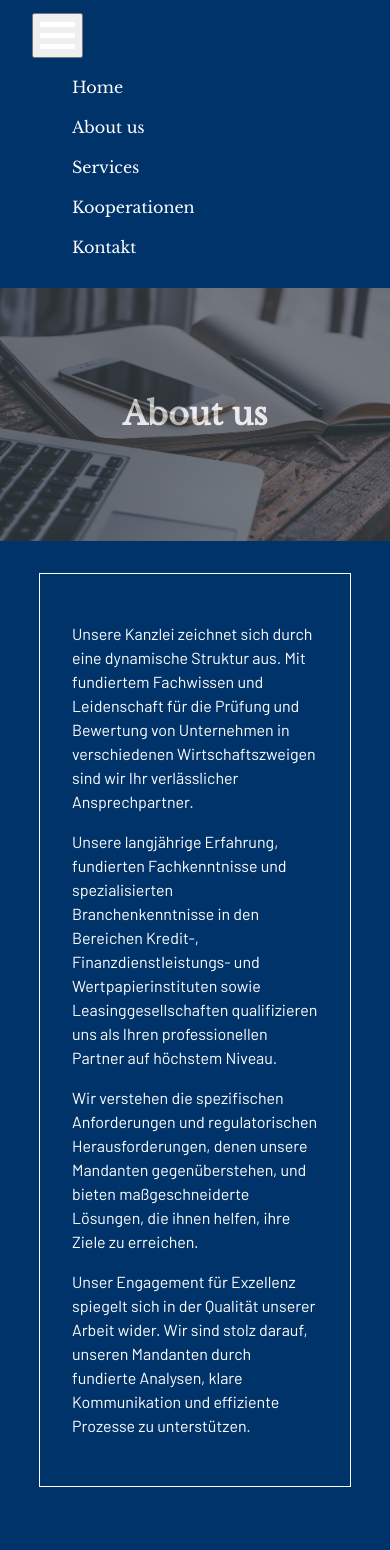
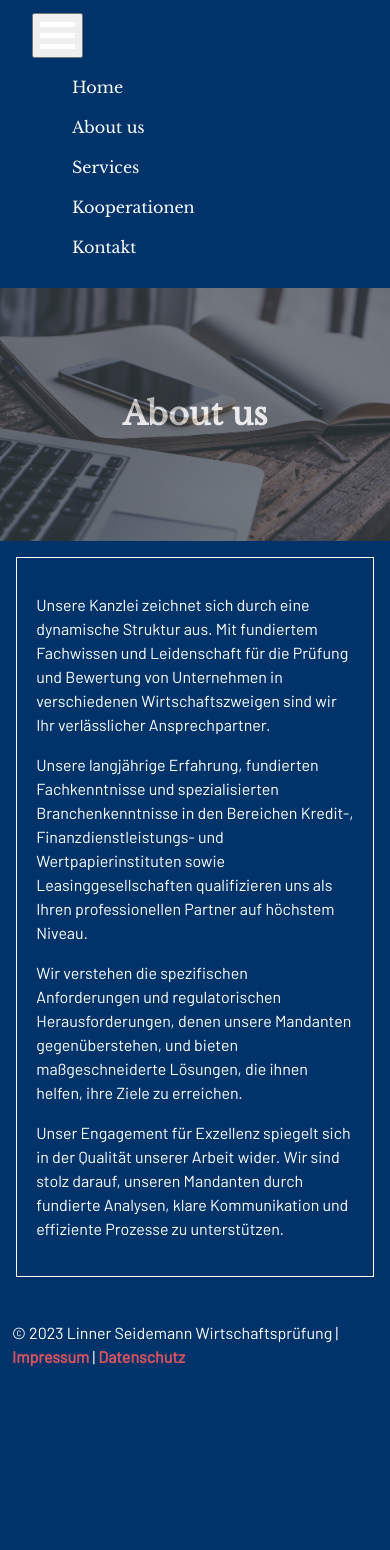
Before and after one commit to YinFromWuHanklan/lswpg.de, a SvelteKit app: page /about-us in a window 390 px wide. Shown: the top 1550 px of the page. After the commit the page ends 1397 px from the top, so only its background shows below. Built offline with nearby package versions, Linux system fonts and the light colour scheme.

Commit message:
abstände about us mobile

```diff
--- a/src/routes/about-us/+page.svelte
+++ b/src/routes/about-us/+page.svelte
@@ -49,5 +49,11 @@
 		margin: 2rem auto;
 		border: 1px solid #FFF;
 		padding: 2rem;
+
+		@media (max-width: 672px) {
+			width: fit-content;
+			margin: 1rem;
+			padding: 1.2rem;
+		}
 	}
 </style>
```
